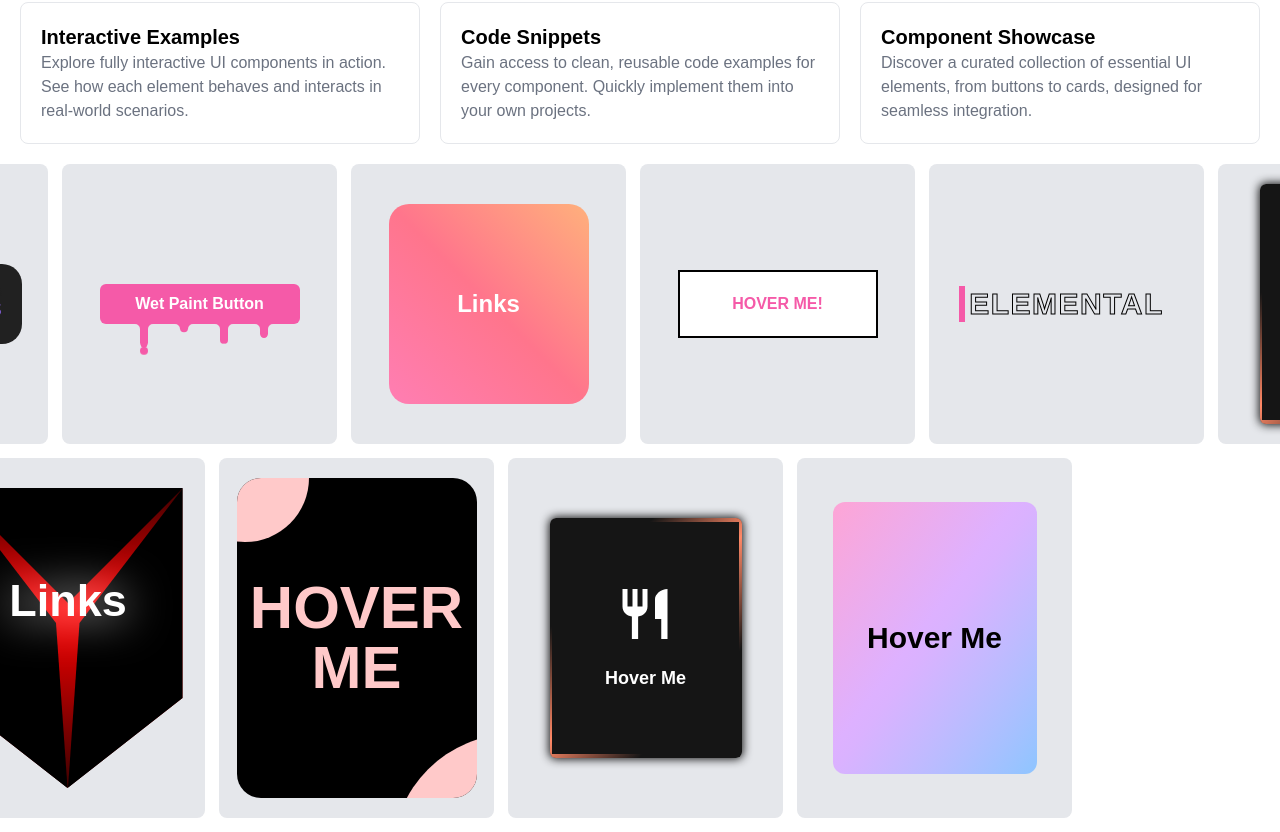
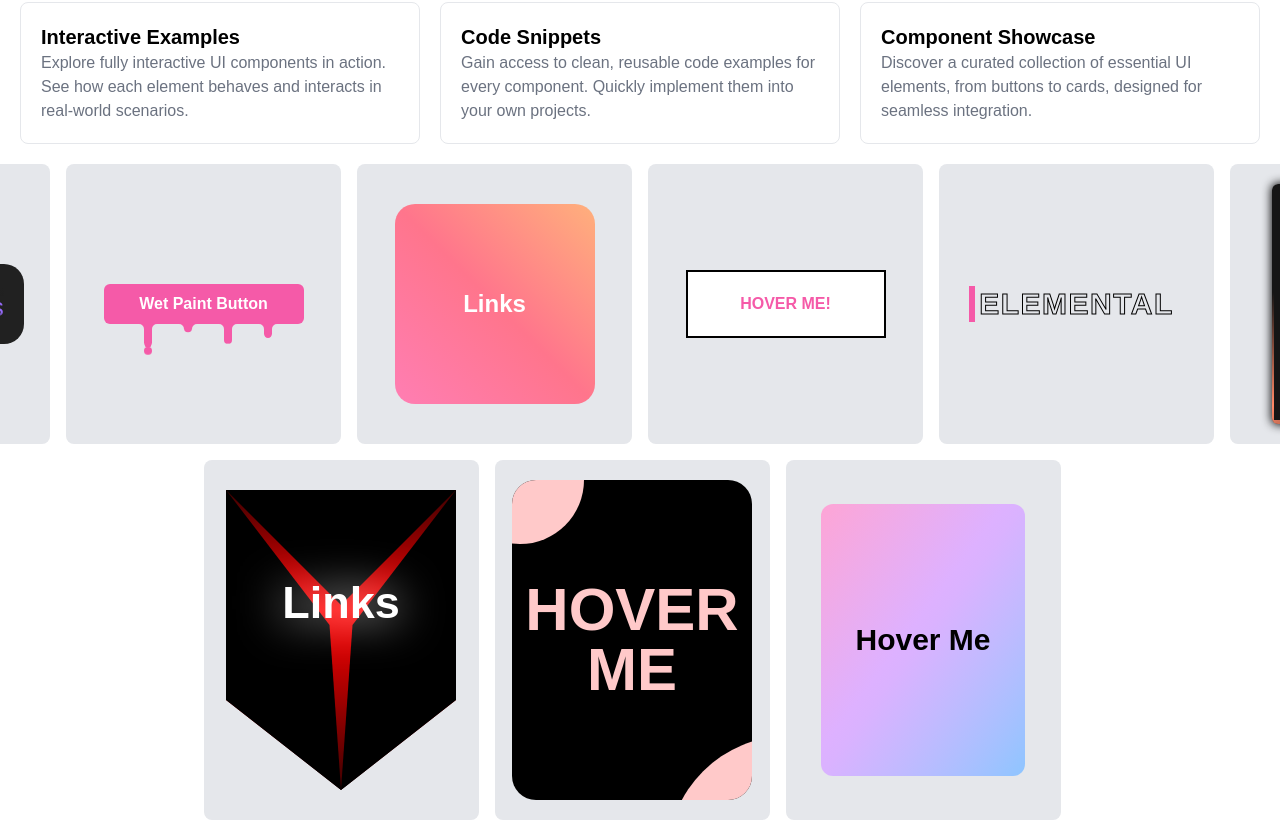
Before and after one commit to kevincas01/Elemental, a Next.js app in the folder elemental/: page / in a window 1280 px wide. Shown: the part 565-1397 px from the top of the page. Built offline with nearby package versions, Linux system fonts and the light colour scheme.

Commit message:
Fix preview gallery  structure

```diff
--- a/elemental/app/Components/ComponentsPreviewGallery.tsx
+++ b/elemental/app/Components/ComponentsPreviewGallery.tsx
@@ -5,7 +5,6 @@ import LinksHoverCard from "./UIGallery/CardComponents/LinksHoverCard";
 import SlideRevealCard from "./UIGallery/CardComponents/SlideRevealCard";
 import RevealText from "./UIGallery/TextComponents/RevealText";
 import LiftButton from "./UIGallery/ButtonComponents/LiftButton";
-import Envelope from "./UIGallery/CardComponents/Envelope";
 import LinksRevealCard from "./UIGallery/CardComponents/LinksRevealCard";
 import BubbleCard from "./UIGallery/CardComponents/BubbleCard";
 import FlipCard from "./UIGallery/CardComponents/FlipCard";
@@ -13,8 +12,8 @@ import SlidingText from "./UIGallery/TextComponents/SlidingText";
 
 const ComponentsPreviewGallery = () => {
   return (
-    <div className="w-full overflow-hidden">
-      <div className="grid-cols-[repeat(8,_275px)] grid grid-flow-col content-stretch auto-cols-auto gap-3.5 justify-center mb-3.5 overflow-visible">
+    <div className="w-full overflow-hidden flex flex-col items-center justify-center">
+      <div className="grid-cols-[repeat(8,_275px)] grid gap-4 overflow-visible">
         <div></div>
         <GalleryComponent>
           <SlidingText />
@@ -38,7 +37,7 @@ const ComponentsPreviewGallery = () => {
         <div></div>
         <div></div>
       </div>
-      <div className=" pl-[300px] grid-cols-[repeat(10,_275px)] grid grid-flow-col content-stretch auto-cols-auto gap-3.5 justify-center mb-3.5 overflow-visible">
+      <div className="pl-[275px] grid-cols-[repeat(8,_275px)] grid gap-4 overflow-visible">
         <div></div>
         <div></div>
         <GalleryComponent>
@@ -46,9 +45,6 @@ const ComponentsPreviewGallery = () => {
         </GalleryComponent>
         <GalleryComponent>
           <BubbleCard />
-        </GalleryComponent>
-        <GalleryComponent>
-          <FlipCard />
         </GalleryComponent>
         <GalleryComponent>
           <SlideRevealCard />
@@ -60,7 +56,7 @@ const ComponentsPreviewGallery = () => {
 
 const GalleryComponent = ({ children }: { children: ReactNode }) => {
   return (
-    <div className="p-5  bg-lightSecondaryBg dark:bg-darkSecondaryBg  rounded-lg grid place-content-center">
+    <div className="p-5 bg-lightSecondaryBg dark:bg-darkSecondaryBg rounded-lg flex flex-col justify-center items-center ">
       {children}
     </div>
   );
```
